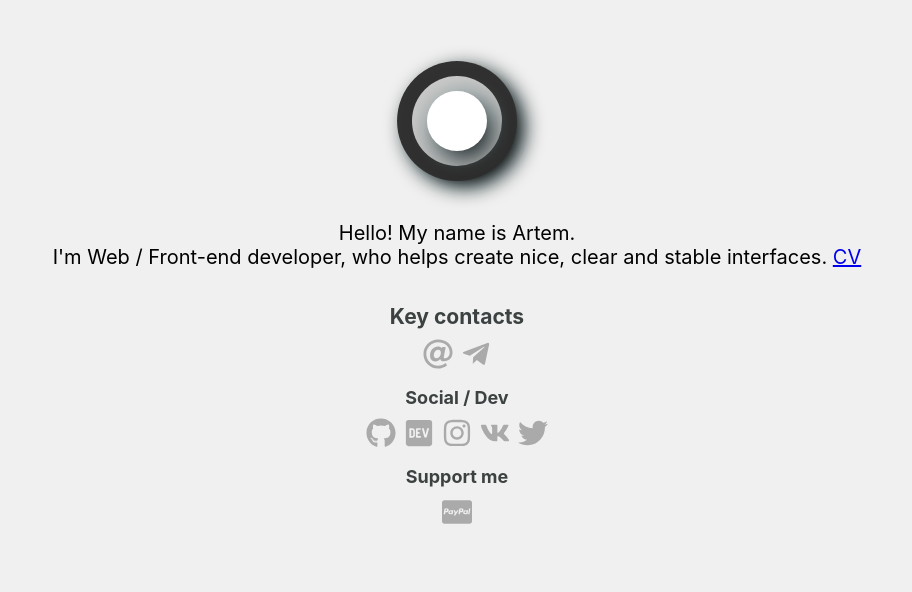
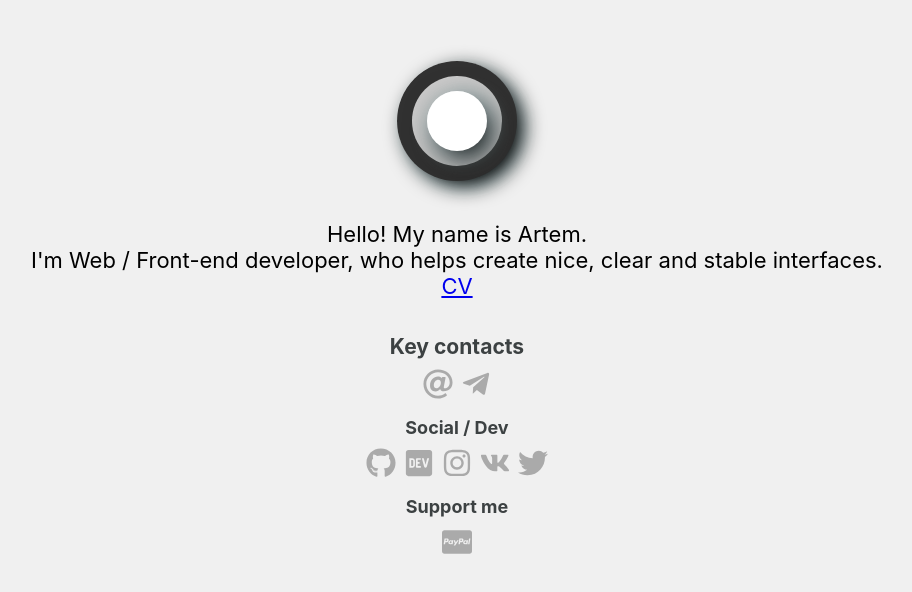
Before and after one commit to artemshar/artemshar.github.io, a React app: page / in a window 1280 px wide. Shown: the whole page, without its empty margins (183-1095 px from the left). Built offline with nearby package versions, Linux system fonts and the light colour scheme.

Commit message:
test update

```diff
--- a/package.json
+++ b/package.json
@@ -1,16 +1,18 @@
 {
   "name": "artemshar.space",
-  "homepage": "https://artemshar.github.io",
+  "homepage": "https://artemshar.space",
   "version": "0.1.0",
   "private": true,
   "dependencies": {
     "@testing-library/jest-dom": "^4.2.4",
     "@testing-library/react": "^9.3.2",
     "@testing-library/user-event": "^7.1.2",
-    "gh-pages": "^2.2.0",
     "react": "^16.13.1",
     "react-dom": "^16.13.1",
     "react-scripts": "3.4.1"
+  },
+  "devDependencies": {
+    "gh-pages": "^2.2.0"
   },
   "scripts": {
     "start": "react-scripts start",
--- a/src/Site.css
+++ b/src/Site.css
@@ -25,7 +25,7 @@ h1, h2, h3, h4, h5, h6 {
 .hello-text {
   width: 100%;
   margin: 0 0 20px 0;
-  font-size: 20px;
+  font-size: 22px;
   text-align: center;
 }
 
```
